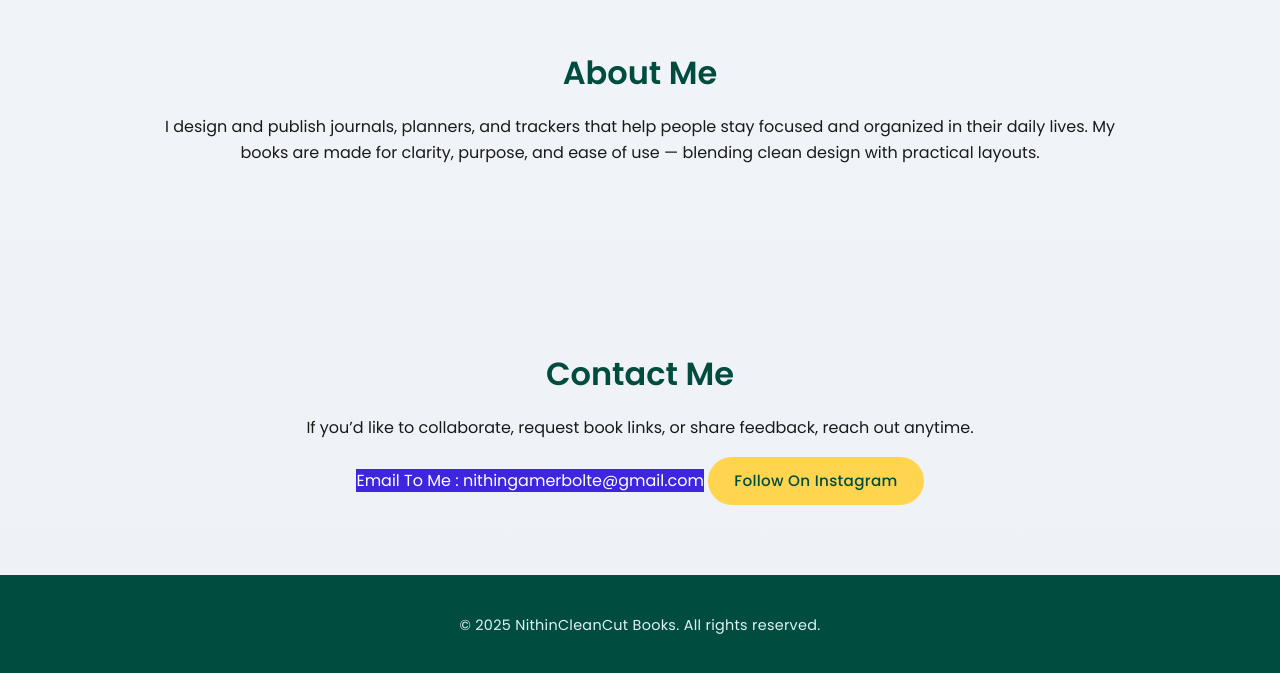
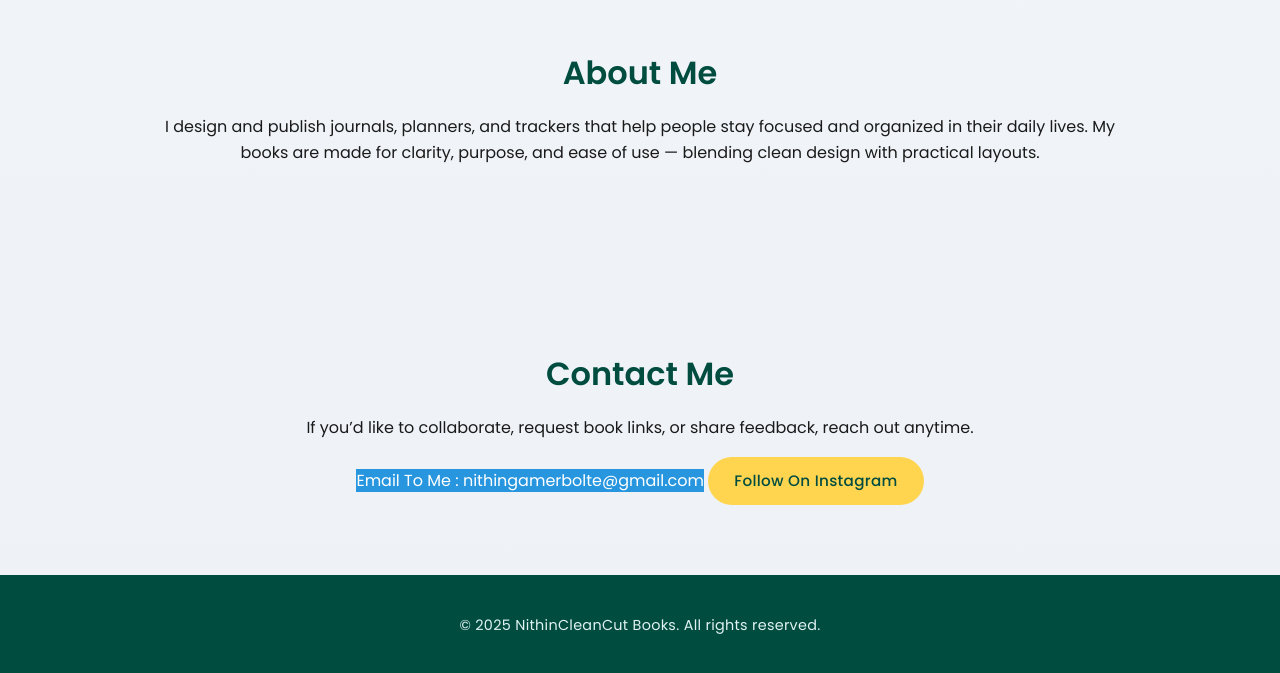
Before and after one commit to nithin12211/nithincleancut.books, a plain HTML site: page index.html in a window 1280 px wide. Shown: the part 2260-2933 px from the top of the page. Drawn offline with Linux system fonts and the light colour scheme.

Commit message:
Add files via upload

```diff
--- a/index.html
+++ b/index.html
@@ -240,7 +240,7 @@
     <h2>Contact Me</h2>
     <p>If you’d like to collaborate, request book links, or share feedback, reach out anytime.</p>
     <div class="buttons">
-      <a href= class="btn" style="background:#2205dddc;color:white;">Email To Me : nithingamerbolte@gmail.com</a>
+      <a style="background:#0988dcdc;color:white;">Email To Me : nithingamerbolte@gmail.com</a>
       <a href="https://www.instagram.com/cleancutbooks/" target="_blank" class="btn" style="background:#ffd54f;color:#004d40;">Follow On Instagram</a>
     </div>
   </section>
```
